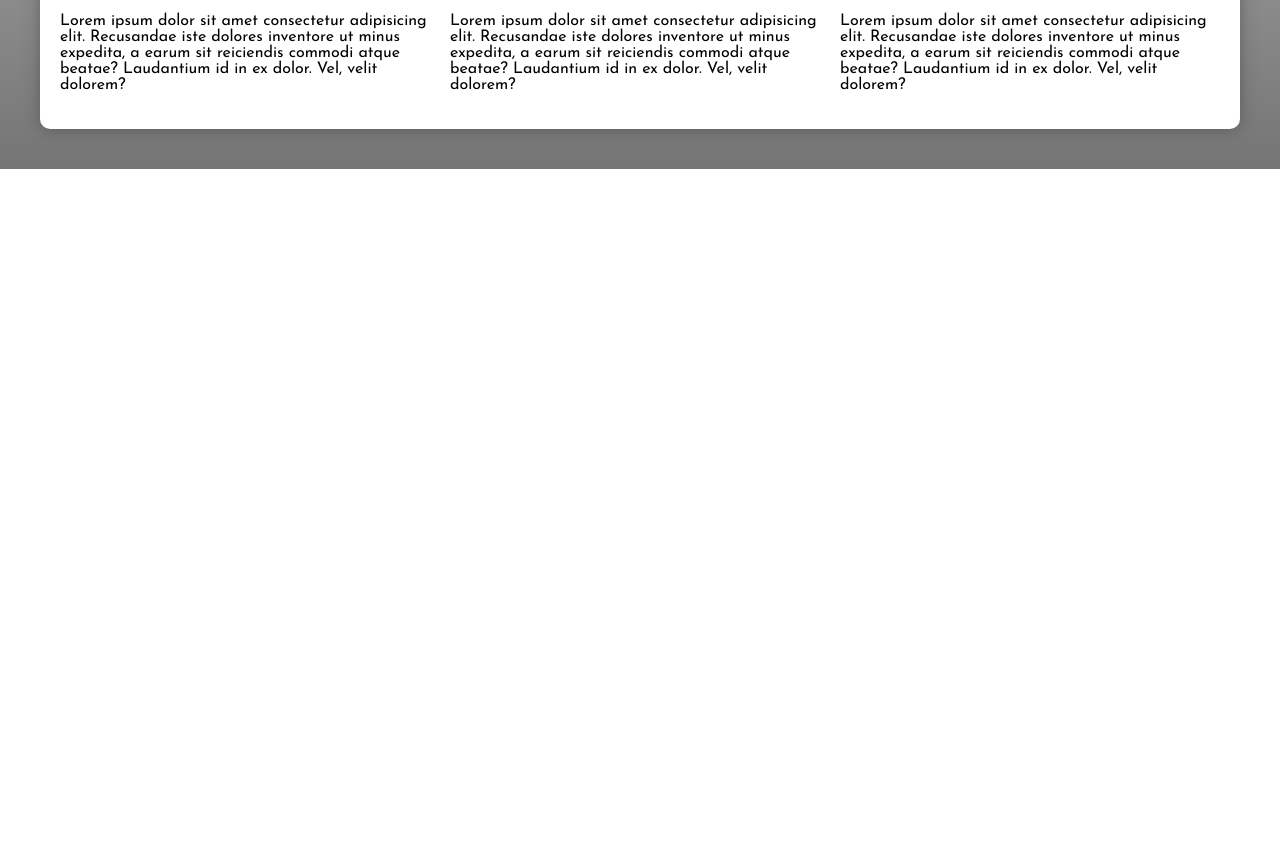
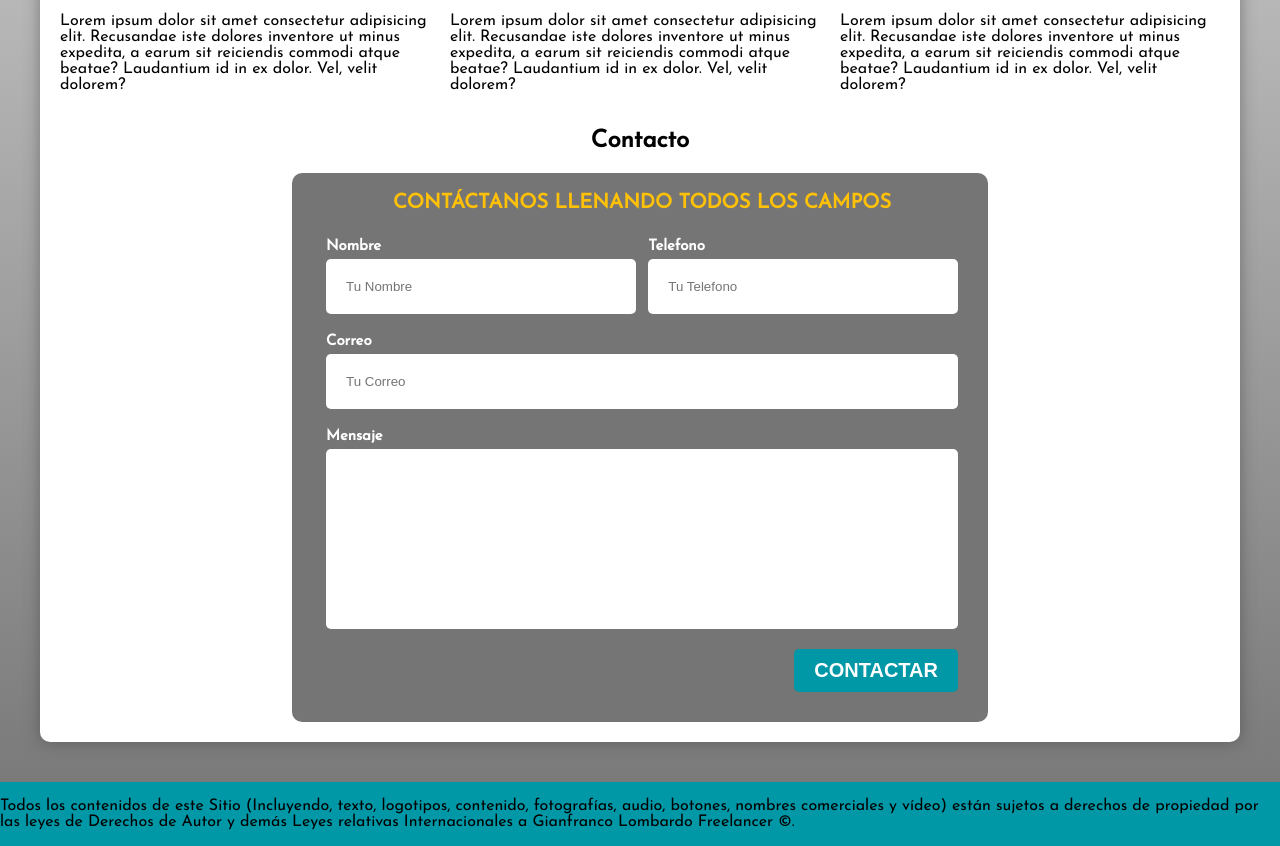
Before and after one commit to giandb99/portfolio, a plain HTML site: page index.html in a window 1280 px wide. Shown: the part 913-1759 px from the top of the page. Before the commit the page ends 1082 px from the top, so only its background shows below. Drawn offline with Linux system fonts and the light colour scheme.

Commit message:
complete form

```diff
--- a/css/diseño.css
+++ b/css/diseño.css
@@ -8,7 +8,19 @@
 
 html {
     font-size: 62.5%;
+    box-sizing: border-box;
+    scroll-snap-type: y mandatory;
+
 }
+
+
+/* SCROLL SNAP */
+
+
+*,*:before, *:after {
+    box-sizing: inherit;
+}
+
 
 body {
     box-sizing: border-box;
@@ -22,7 +34,8 @@ body {
 
 /* CREACION DE BOTON */
 
-.boton {
+.boton,
+.boton2 {
     background-color: var(--secundario);
     padding: 1rem 2rem;
     margin-top: 2rem;
@@ -33,8 +46,7 @@ body {
     color: var(--blanco);
     text-transform: uppercase;
     border: none;
-    width: 90%;
-    text-align: center;
+    cursor: pointer;
 }
 
 .sombra {
@@ -81,11 +93,6 @@ h1.titulo span {
         flex-direction: row;
         justify-content: space-around;
     }
-    /*
-    body {
-        background-color: var(--primario);
-    }
-    */
 }
 
 .nav-principal a {
@@ -130,7 +137,7 @@ th {
 }
 
 .imagen {
-    background-image: url("/hero.jpg");
+    background-image: url("/img/hero.jpg");
     background-repeat: no-repeat;
     background-size: cover;
     height: 450px;
@@ -151,6 +158,13 @@ th {
 
 .imagen-fondo h2, .imagen-fondo p {
     color: var(--blanco);
+}
+
+.imagen a:hover,
+.imagen a:focus {
+    background: var(--primario);
+    color: var(--oscuro);
+    font-weight: 600;
 }
 
 /* CREACION DE MIS SERVICIOS */
@@ -182,3 +196,112 @@ th {
     justify-content: center;
     align-items: center;
 }
+
+
+/* CREACION DEL FORMULARIO */
+
+
+.formulario {
+    background-color: var(--gris);
+    width: 60%;
+    margin: 0 auto;
+    padding: 2rem;
+    border-radius: 1rem;
+}
+
+.formulario fieldset {
+    border: none;
+    width: 100%;
+}
+
+.formulario legend {
+    text-align: center;
+    font-size: 2rem;
+    text-transform: uppercase;
+    font-weight: 700;
+    margin-bottom: 2rem;
+    color: var(--primario);
+}
+
+.campo {
+    margin-bottom: 2rem;
+    font-size: 1.5rem;
+}
+
+.campo2 {
+    margin: 0%;
+    font-size: 1.5rem;
+}
+
+.campo label {
+    display: block;
+    font-weight: 700;
+    color: var(--blanco);
+    margin-bottom: .5rem;
+}
+
+.campo textarea {
+    height: 100%;
+    min-height: 6rem;
+    resize: vertical;
+}
+
+.input-text1 {
+    width: 100%;
+    border: none;
+    padding: 2rem;
+    border-radius: 0.5rem;
+}
+
+.input-text2 {
+    width: 100%;
+    border: none;
+    padding: 2rem;
+    border-radius: 0.5rem;
+}
+
+.boton2:hover,
+.boton2:focus {
+    background: var(--primario);
+    color: var(--oscuro);
+    font-weight: 600;
+}
+
+@media (min-width: 768px){
+
+    .contenedor-campos {
+        display: grid;
+        grid-template-columns: 49% 49%;
+        grid-template-rows: auto auto 20rem;
+        column-gap: 2%;
+    }
+
+    .campo:nth-child(3),
+    .campo:nth-child(4) {
+        grid-column: 1 / 3;
+    }
+
+    .campo2:nth-child(5) {
+        grid-column: 2;
+        text-align: end;
+        margin-bottom: 0%;
+    }
+
+    .campo textarea {
+        height: 100%;
+        resize: none;
+    }
+}
+
+
+/** CREACION DEL FOOTER **/
+
+
+footer {
+    margin: 0%;
+    background-color: var(--secundario);
+    display: flex;
+    flex-direction: column;
+    justify-content: center;
+    align-items: center;
+}
--- a/index.html
+++ b/index.html
@@ -7,7 +7,6 @@
     <meta name="viewport" content="width=device-width, initial-scale=1.0">
     <link rel="stylesheet" type="text/css" href="css/diseño.css">
     <link rel="stylesheet" href="text/css" href="proyecto.html">
-    <link rel="stylesheet" type="text/css" href="css 2/diseños.css">
     <link rel="preconnect" href="https://fonts.googleapis.com">
     <link rel="preconnect" href="https://fonts.gstatic.com" crossorigin>
     <link href="https://fonts.googleapis.com/css2?family=Josefin+Sans&display=swap" rel="stylesheet">
@@ -26,7 +25,7 @@
                 <a href="#">Inicio</a>
                 <a href="#">Sobre Mí</a>
                 <a href="#">Clientes</a>
-                <a href="#">Contacto</a>
+                <a href="#formulario">Contacto</a>
                 <a href="proyecto.html">Proyectos</a>
             </nav>
         </div>
@@ -40,7 +39,7 @@
                     <circle cx="12" cy="11" r="3" />
                     <path d="M17.657 16.657l-4.243 4.243a2 2 0 0 1 -2.827 0l-4.244 -4.243a8 8 0 1 1 11.314 0z" />
                 </svg>IES Ana Luisa Benítez, Las Palmas de Gran Canaria</p>
-                <a class="boton" href="#">Contactar</a>
+                <a class="boton" href="#formulario">Contactar</a>
             </div>
         </div>
     </section>
@@ -100,9 +99,50 @@
                 </div>
                 <p>Lorem ipsum dolor sit amet consectetur adipisicing elit. Recusandae iste dolores inventore ut minus expedita, a earum sit reiciendis commodi atque beatae? Laudantium id in ex dolor. Vel, velit dolorem?</p>
             </section>
+        </div> <!--Cierro Servicio-->
 
-        </div>
+
+        <section>
+            <h2>Contacto</h2>
+            <form action="#" id="formulario" class="formulario" autocomplete="on">
+                <fieldset>
+                    <legend>Contáctanos llenando todos los campos</legend>
+
+                    <div class="contenedor-campos">
+                        <div class="campo">
+                            <label>Nombre</label>
+                            <input class="input-text1" type="text" placeholder="Tu Nombre" required>
+                        </div>
+
+                        <div class="campo">
+                            <label>Telefono</label>
+                            <input class="input-text1" type="tel" placeholder="Tu Telefono" required>
+                        </div>
+
+                        <div class="campo">
+                            <label>Correo</label>
+                            <input class="input-text2" type="email" placeholder="Tu Correo" required>
+                        </div>
+
+                        <div class="campo">
+                            <label>Mensaje</label>
+                            <textarea class="input-text2"></textarea>
+                        </div>
+                        <div class="campo2">
+                            <input class="boton2" type="submit" value="Contactar">
+                        </div>
+                    </div>
+
+                </fieldset>
+            </form>
+        </section>
+
     </main>
 </body>
 <!--Font Awesome/Tabler Icons/Fosshub.com-->
+
+<footer>
+    <p>Todos los contenidos de este Sitio (Incluyendo, texto, logotipos, contenido, fotografías, audio, botones, nombres comerciales y vídeo) están sujetos a derechos de propiedad por las leyes de Derechos de Autor y demás Leyes relativas Internacionales a Gianfranco Lombardo Freelancer ©.</p>
+</footer>
+
 </html>
```
Also changed, not shown: proyecto.html (+1 -1 lines), img/hero.jpg (renamed from hero.jpg).
